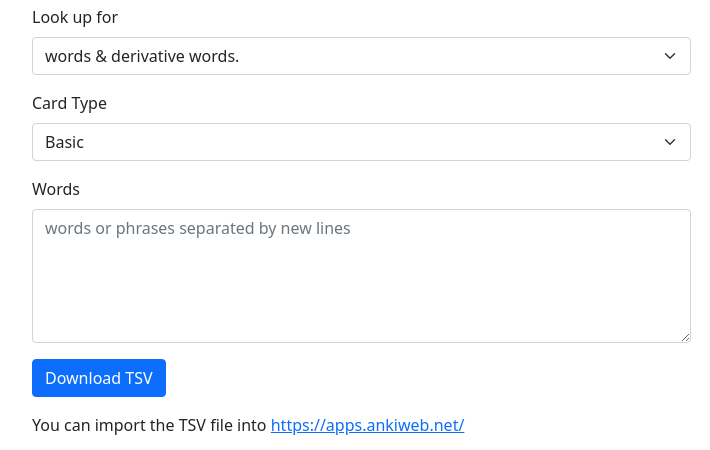
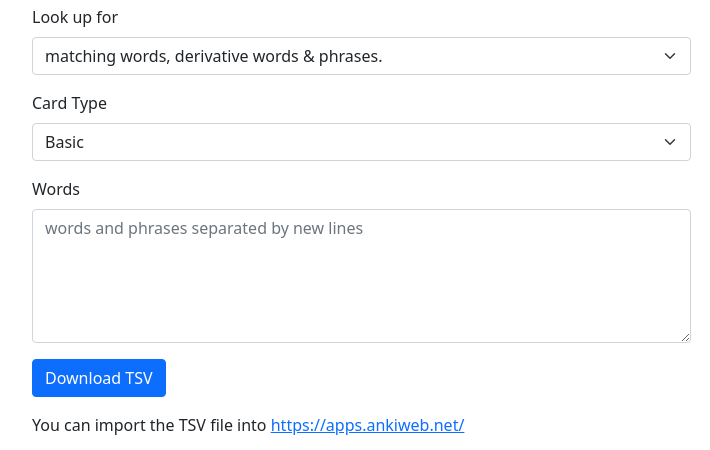
Before and after one commit to takkyuuplayer/v-anki, a plain HTML site: page static/index.html in a window 1280 px wide. Shown: the part 91-541 px from the top of the page, 108-818 px from the left. Drawn offline with nearby package versions, Linux system fonts and the light colour scheme.

Commit message:
fix found issue

```diff
--- a/static/index.html
+++ b/static/index.html
@@ -45,8 +45,8 @@
                 class="form-select"
                 aria-label="to lookup"
               >
-                <option value="word">words &amp; derivative words.</option>
-                <option value="phrase">phrases &amp; idioms.</option>
+                <option value="word">matching words, derivative words &amp; phrases.</option>
+                <option value="phrase">phrases &amp; idioms using the search word.</option>
               </select>
             </div>
             <div class="mb-3">
@@ -57,7 +57,7 @@
                 aria-label="card type"
               >
                 <option value="basic">Basic</option>
-                <option value="sentences">Sentences</option>
+                <option value="sentences">Sentence</option>
               </select>
             </div>
             <div class="mb-3">
@@ -66,7 +66,7 @@
                 class="form-control"
                 name="words"
                 rows="5"
-                placeholder="words or phrases separated by new lines"
+                placeholder="words and phrases separated by new lines"
               ></textarea>
             </div>
             <button type="submit" class="btn btn-primary">Download TSV</button>
```
Also changed, not shown: 1 other file.
